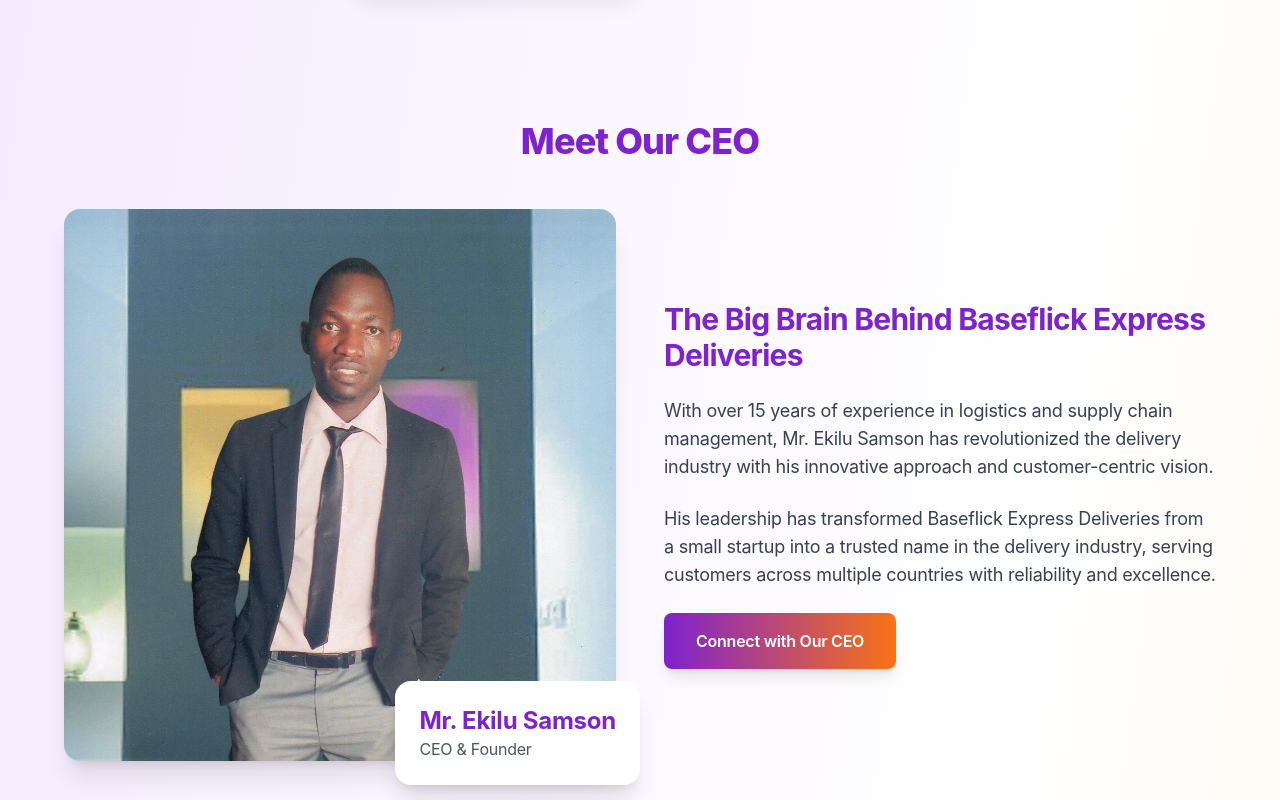
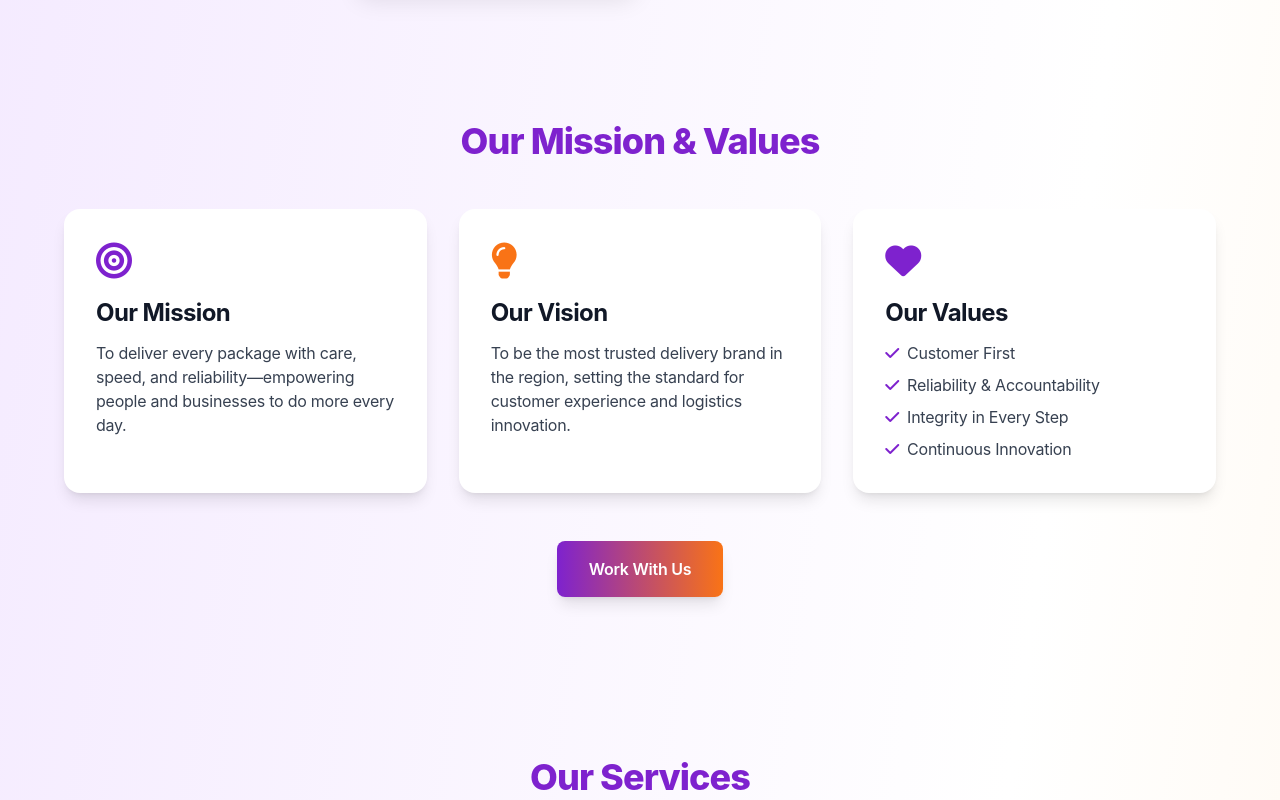
Before and after one commit to ObuliAbraham/baseflick-delivery, a website: page index.html in a window 1280 px wide. Shown: the part 1220-2020 px from the top of the page. Drawn offline with nearby package versions, Linux system fonts and the light colour scheme; a web font is replaced by a local one.

Commit message:
updates made

```diff
--- a/index.html
+++ b/index.html
@@ -314,28 +314,42 @@
     </div>
   </section>
 
-  <!-- Meet Our CEO Section -->
+  <!-- Mission & Values Section -->
   <section class="py-20 px-4 fade-in">
     <div class="max-w-6xl mx-auto">
-      <h2 class="text-4xl font-extrabold text-center mb-12 text-purple-700">Meet Our CEO</h2>
-      <div class="grid md:grid-cols-2 gap-12 items-center">
-        <div class="relative">
-          <img src="images/ceo.jpeg" alt="Mr. Ekilu Samson - CEO of Baseflick Express Deliveries" class="rounded-2xl shadow-xl w-full h-auto object-cover">
-          <div class="absolute -bottom-6 -right-6 bg-white p-6 rounded-2xl shadow-xl">
-            <div class="text-2xl font-bold text-purple-700">Mr. Ekilu Samson</div>
-            <div class="text-gray-600">CEO & Founder</div>
+      <h2 class="text-4xl font-extrabold text-center mb-12 text-purple-700">Our Mission & Values</h2>
+      <div class="grid md:grid-cols-3 gap-8">
+        <div class="bg-white p-8 rounded-2xl shadow-lg">
+          <div class="text-4xl text-purple-700 mb-4">
+            <i class="fas fa-bullseye"></i>
           </div>
+          <h3 class="text-2xl font-bold text-gray-900 mb-3">Our Mission</h3>
+          <p class="text-gray-700">To deliver every package with care, speed, and reliability—empowering people and businesses to do more every day.</p>
         </div>
-        <div class="space-y-6">
-          <h3 class="text-3xl font-bold text-purple-700">The Big Brain Behind Baseflick Express Deliveries</h3>
-          <p class="text-lg text-gray-700">With over 15 years of experience in logistics and supply chain management, Mr. Ekilu Samson has revolutionized the delivery industry with his innovative approach and customer-centric vision.</p>
-          <p class="text-lg text-gray-700">His leadership has transformed Baseflick Express Deliveries from a small startup into a trusted name in the delivery industry, serving customers across multiple countries with reliability and excellence.</p>
-          <div class="mt-8">
-            <a href="#contact" class="inline-block bg-gradient-to-r from-purple-700 to-orange-500 text-white font-semibold px-8 py-4 rounded-lg shadow-lg hover:from-orange-500 hover:to-purple-700 transition transform hover:-translate-y-1">
-              Connect with Our CEO
-            </a>
+        <div class="bg-white p-8 rounded-2xl shadow-lg">
+          <div class="text-4xl text-orange-500 mb-4">
+            <i class="fas fa-lightbulb"></i>
           </div>
+          <h3 class="text-2xl font-bold text-gray-900 mb-3">Our Vision</h3>
+          <p class="text-gray-700">To be the most trusted delivery brand in the region, setting the standard for customer experience and logistics innovation.</p>
         </div>
+        <div class="bg-white p-8 rounded-2xl shadow-lg">
+          <div class="text-4xl text-purple-700 mb-4">
+            <i class="fas fa-heart"></i>
+          </div>
+          <h3 class="text-2xl font-bold text-gray-900 mb-3">Our Values</h3>
+          <ul class="text-gray-700 space-y-2">
+            <li class="flex items-center gap-2"><i class="fas fa-check text-purple-700"></i> Customer First</li>
+            <li class="flex items-center gap-2"><i class="fas fa-check text-purple-700"></i> Reliability & Accountability</li>
+            <li class="flex items-center gap-2"><i class="fas fa-check text-purple-700"></i> Integrity in Every Step</li>
+            <li class="flex items-center gap-2"><i class="fas fa-check text-purple-700"></i> Continuous Innovation</li>
+          </ul>
+        </div>
+      </div>
+      <div class="mt-12 text-center">
+        <a href="#contact" class="inline-block bg-gradient-to-r from-purple-700 to-orange-500 text-white font-semibold px-8 py-4 rounded-lg shadow-lg hover:from-orange-500 hover:to-purple-700 transition-all duration-300 transform hover:-translate-y-1">
+          Work With Us
+        </a>
       </div>
     </div>
   </section>
```
